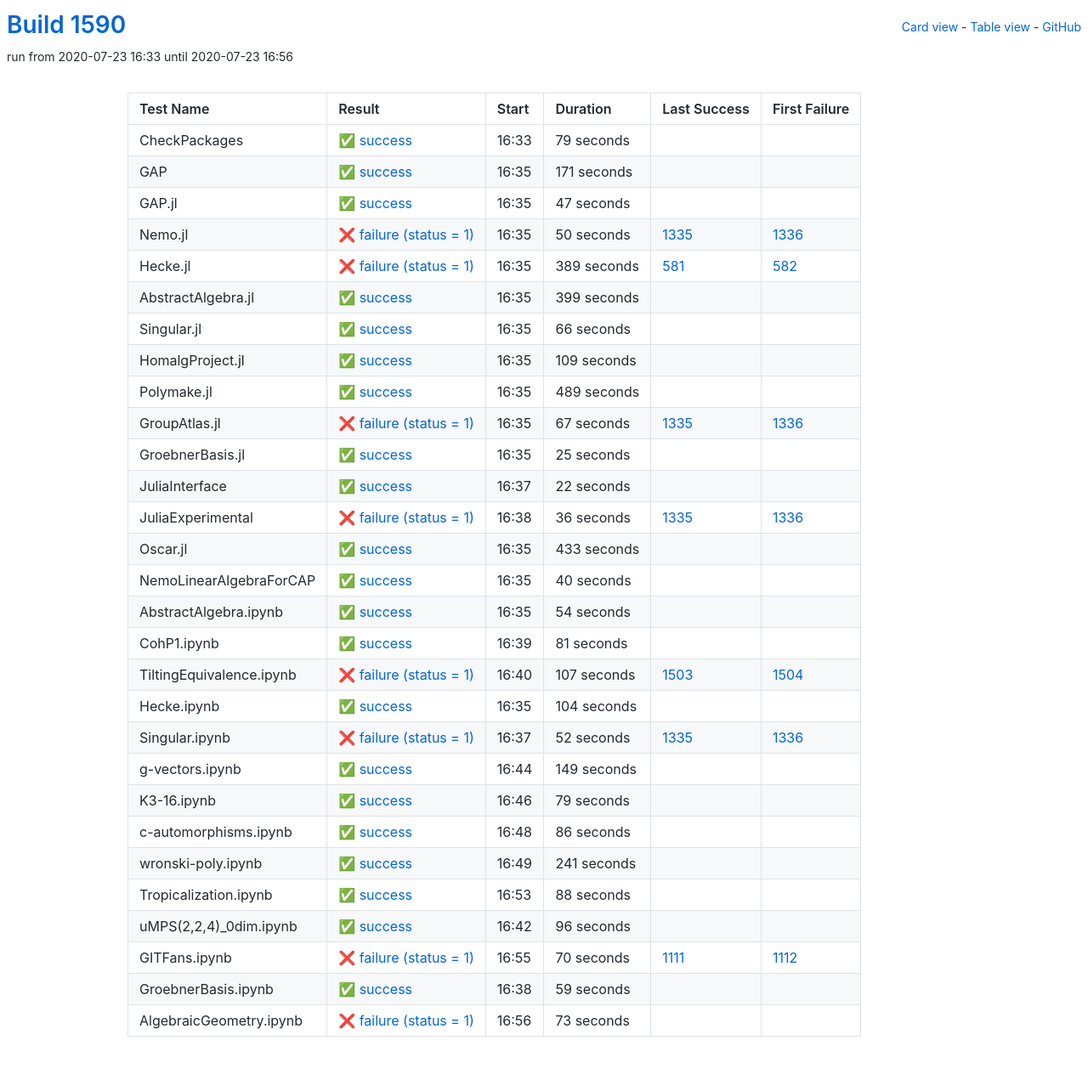
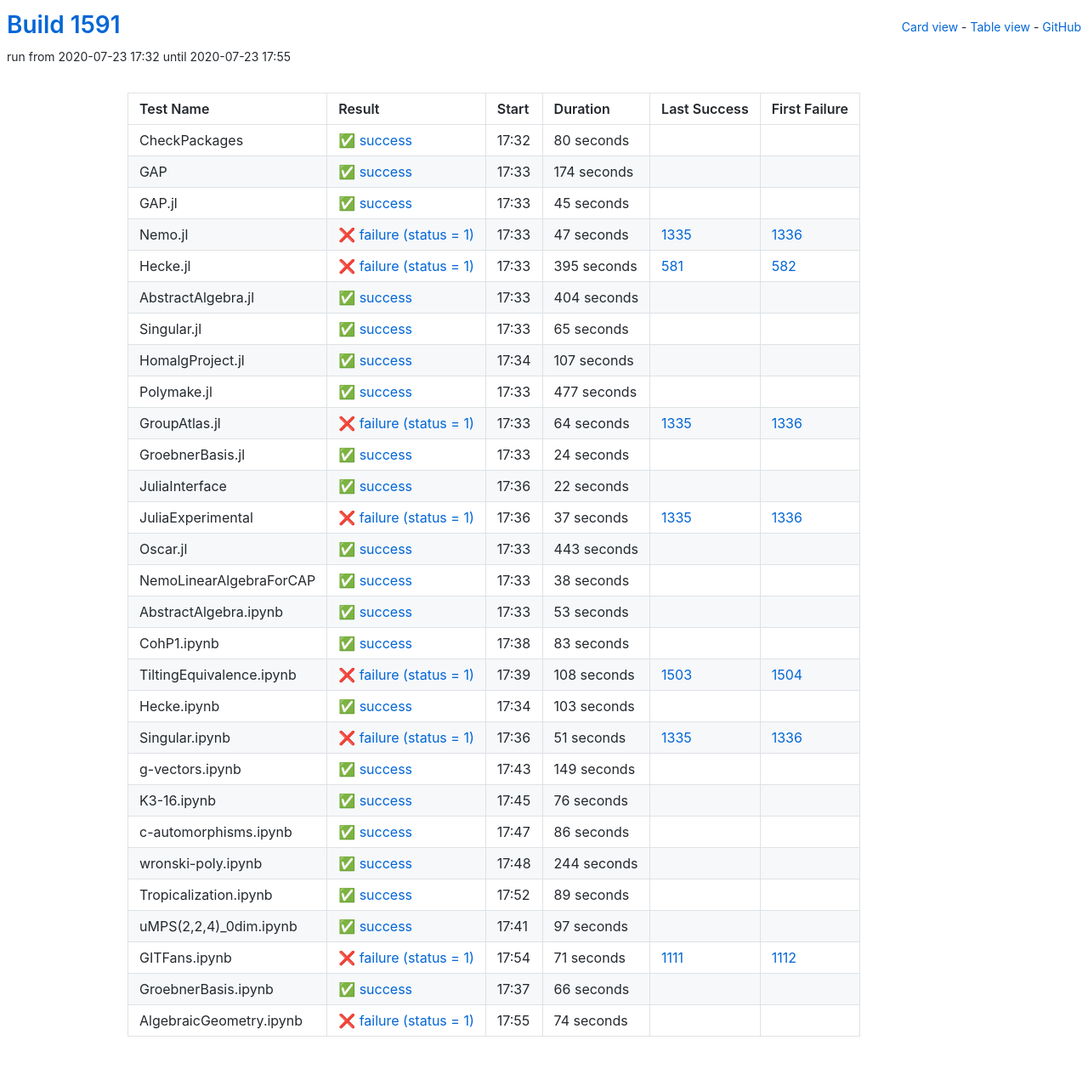
Before and after one commit to oscar-system/oscar-ci-status-1.4, a Jekyll site: the page built from table.html, in a window 1280 px wide. Shown: the whole page at 85% size. Built offline with Jekyll 4.4.1, drawn with Linux system fonts in a browser that asks for light colours.

Commit message:
Build #1591

```diff
--- a/_data/ci.yml
+++ b/_data/ci.yml
@@ -1,6 +1,6 @@
 ---
-build: 1590
-build_url: https://oscarci.mathematik.uni-kl.de/job/oscar-julia-1.4/1590/
+build: 1591
+build_url: https://oscarci.mathematik.uni-kl.de/job/oscar-julia-1.4/1591/
 job: oscar-julia-1.4
 organization: oscar-system
 repo: oscar-ci-status-1.4
@@ -8,140 +8,140 @@ repourl: https://github.com/oscar-system/oscar-ci-status-1.4
 tests:
 - name: CheckPackages
   id: checkpackages
-  log: https://oscarci.mathematik.uni-kl.de/job/oscar-julia-1.4/1590/artifact/logs/build-1590/CheckPackages.log
-  start: 2020-07-23 16:33
+  log: https://oscarci.mathematik.uni-kl.de/job/oscar-julia-1.4/1591/artifact/logs/build-1591/CheckPackages.log
+  start: 2020-07-23 17:32
   success: true
   exitcode: 0
   status: success
-  duration: 79
+  duration: 80
   last_success: false
   last_success_url:
   first_failure: false
   first_failure_url:
 - name: GAP
   id: gap
-  log: https://oscarci.mathematik.uni-kl.de/job/oscar-julia-1.4/1590/artifact/logs/build-1590/GAP.log
-  start: 2020-07-23 16:35
+  log: https://oscarci.mathematik.uni-kl.de/job/oscar-julia-1.4/1591/artifact/logs/build-1591/GAP.log
+  start: 2020-07-23 17:33
   success: true
   exitcode: 0
   status: success
-  duration: 171
+  duration: 174
   last_success: false
   last_success_url:
   first_failure: false
   first_failure_url:
 - name: GAP.jl
   id: gap-jl
-  log: https://oscarci.mathematik.uni-kl.de/job/oscar-julia-1.4/1590/artifact/logs/build-1590/GAP.jl.log
-  start: 2020-07-23 16:35
+  log: https://oscarci.mathematik.uni-kl.de/job/oscar-julia-1.4/1591/artifact/logs/build-1591/GAP.jl.log
+  start: 2020-07-23 17:33
   success: true
   exitcode: 0
   status: success
-  duration: 47
+  duration: 45
   last_success: false
   last_success_url:
   first_failure: false
   first_failure_url:
 - name: Nemo.jl
   id: nemo-jl
-  log: https://oscarci.mathematik.uni-kl.de/job/oscar-julia-1.4/1590/artifact/logs/build-1590/Nemo.jl.log
-  start: 2020-07-23 16:35
+  log: https://oscarci.mathematik.uni-kl.de/job/oscar-julia-1.4/1591/artifact/logs/build-1591/Nemo.jl.log
+  start: 2020-07-23 17:33
   success: false
   exitcode: 1
   status: failure
-  duration: 50
+  duration: 47
   last_success: 1335
   last_success_url: https://oscarci.mathematik.uni-kl.de/job/oscar-julia-1.4/1335/
   first_failure: 1336
   first_failure_url: https://oscarci.mathematik.uni-kl.de/job/oscar-julia-1.4/1336/
 - name: Hecke.jl
   id: hecke-jl
-  log: https://oscarci.mathematik.uni-kl.de/job/oscar-julia-1.4/1590/artifact/logs/build-1590/Hecke.jl.log
-  start: 2020-07-23 16:35
+  log: https://oscarci.mathematik.uni-kl.de/job/oscar-julia-1.4/1591/artifact/logs/build-1591/Hecke.jl.log
+  start: 2020-07-23 17:33
   success: false
   exitcode: 1
   status: failure
-  duration: 389
+  duration: 395
   last_success: 581
   last_success_url: https://oscarci.mathematik.uni-kl.de/job/oscar-julia-1.4/581/
   first_failure: 582
   first_failure_url: https://oscarci.mathematik.uni-kl.de/job/oscar-julia-1.4/582/
 - name: AbstractAlgebra.jl
   id: abstractalgebra-jl
-  log: https://oscarci.mathematik.uni-kl.de/job/oscar-julia-1.4/1590/artifact/logs/build-1590/AbstractAlgebra.jl.log
-  start: 2020-07-23 16:35
+  log: https://oscarci.mathematik.uni-kl.de/job/oscar-julia-1.4/1591/artifact/logs/build-1591/AbstractAlgebra.jl.log
+  start: 2020-07-23 17:33
   success: true
   exitcode: 0
   status: success
-  duration: 399
+  duration: 404
   last_success: false
   last_success_url:
   first_failure: false
   first_failure_url:
 - name: Singular.jl
   id: singular-jl
-  log: https://oscarci.mathematik.uni-kl.de/job/oscar-julia-1.4/1590/artifact/logs/build-1590/Singular.jl.log
-  start: 2020-07-23 16:35
+  log: https://oscarci.mathematik.uni-kl.de/job/oscar-julia-1.4/1591/artifact/logs/build-1591/Singular.jl.log
+  start: 2020-07-23 17:33
   success: true
   exitcode: 0
   status: success
-  duration: 66
+  duration: 65
   last_success: false
   last_success_url:
   first_failure: false
   first_failure_url:
 - name: HomalgProject.jl
   id: homalgproject-jl
-  log: https://oscarci.mathematik.uni-kl.de/job/oscar-julia-1.4/1590/artifact/logs/build-1590/HomalgProject.jl.log
-  start: 2020-07-23 16:35
+  log: https://oscarci.mathematik.uni-kl.de/job/oscar-julia-1.4/1591/artifact/logs/build-1591/HomalgProject.jl.log
+  start: 2020-07-23 17:34
   success: true
   exitcode: 0
   status: success
-  duration: 109
+  duration: 107
   last_success: false
   last_success_url:
   first_failure: false
   first_failure_url:
 - name: Polymake.jl
   id: polymake-jl
-  log: https://oscarci.mathematik.uni-kl.de/job/oscar-julia-1.4/1590/artifact/logs/build-1590/Polymake.jl.log
-  start: 2020-07-23 16:35
+  log: https://oscarci.mathematik.uni-kl.de/job/oscar-julia-1.4/1591/artifact/logs/build-1591/Polymake.jl.log
+  start: 2020-07-23 17:33
   success: true
   exitcode: 0
   status: success
-  duration: 489
+  duration: 477
   last_success: false
   last_success_url:
   first_failure: false
   first_failure_url:
 - name: GroupAtlas.jl
   id: groupatlas-jl
-  log: https://oscarci.mathematik.uni-kl.de/job/oscar-julia-1.4/1590/artifact/logs/build-1590/GroupAtlas.jl.log
-  start: 2020-07-23 16:35
+  log: https://oscarci.mathematik.uni-kl.de/job/oscar-julia-1.4/1591/artifact/logs/build-1591/GroupAtlas.jl.log
+  start: 2020-07-23 17:33
   success: false
   exitcode: 1
   status: failure
-  duration: 67
+  duration: 64
   last_success: 1335
   last_success_url: https://oscarci.mathematik.uni-kl.de/job/oscar-julia-1.4/1335/
   first_failure: 1336
   first_failure_url: https://oscarci.mathematik.uni-kl.de/job/oscar-julia-1.4/1336/
 - name: GroebnerBasis.jl
   id: groebnerbasis-jl
-  log: https://oscarci.mathematik.uni-kl.de/job/oscar-julia-1.4/1590/artifact/logs/build-1590/GroebnerBasis.jl.log
-  start: 2020-07-23 16:35
+  log: https://oscarci.mathematik.uni-kl.de/job/oscar-julia-1.4/1591/artifact/logs/build-1591/GroebnerBasis.jl.log
+  start: 2020-07-23 17:33
   success: true
   exitcode: 0
   status: success
-  duration: 25
+  duration: 24
   last_success: false
   last_success_url:
   first_failure: false
   first_failure_url:
 - name: JuliaInterface
   id: juliainterface
-  log: https://oscarci.mathematik.uni-kl.de/job/oscar-julia-1.4/1590/artifact/logs/build-1590/JuliaInterface.log
-  start: 2020-07-23 16:37
+  log: https://oscarci.mathematik.uni-kl.de/job/oscar-julia-1.4/1591/artifact/logs/build-1591/JuliaInterface.log
+  start: 2020-07-23 17:36
   success: true
   exitcode: 0
   status: success
@@ -152,104 +152,104 @@ tests:
   first_failure_url:
 - name: JuliaExperimental
   id: juliaexperimental
-  log: https://oscarci.mathematik.uni-kl.de/job/oscar-julia-1.4/1590/artifact/logs/build-1590/JuliaExperimental.log
-  start: 2020-07-23 16:38
+  log: https://oscarci.mathematik.uni-kl.de/job/oscar-julia-1.4/1591/artifact/logs/build-1591/JuliaExperimental.log
+  start: 2020-07-23 17:36
   success: false
   exitcode: 1
   status: failure
-  duration: 36
+  duration: 37
   last_success: 1335
   last_success_url: https://oscarci.mathematik.uni-kl.de/job/oscar-julia-1.4/1335/
   first_failure: 1336
   first_failure_url: https://oscarci.mathematik.uni-kl.de/job/oscar-julia-1.4/1336/
 - name: Oscar.jl
   id: oscar-jl
-  log: https://oscarci.mathematik.uni-kl.de/job/oscar-julia-1.4/1590/artifact/logs/build-1590/Oscar.jl.log
-  start: 2020-07-23 16:35
+  log: https://oscarci.mathematik.uni-kl.de/job/oscar-julia-1.4/1591/artifact/logs/build-1591/Oscar.jl.log
+  start: 2020-07-23 17:33
   success: true
   exitcode: 0
   status: success
-  duration: 433
+  duration: 443
   last_success: false
   last_success_url:
   first_failure: false
   first_failure_url:
 - name: NemoLinearAlgebraForCAP
   id: nemolinearalgebraforcap
-  log: https://oscarci.mathematik.uni-kl.de/job/oscar-julia-1.4/1590/artifact/logs/build-1590/NemoLinearAlgebraForCAP.log
-  start: 2020-07-23 16:35
+  log: https://oscarci.mathematik.uni-kl.de/job/oscar-julia-1.4/1591/artifact/logs/build-1591/NemoLinearAlgebraForCAP.log
+  start: 2020-07-23 17:33
   success: true
   exitcode: 0
   status: success
-  duration: 40
+  duration: 38
   last_success: false
   last_success_url:
   first_failure: false
   first_failure_url:
 - name: AbstractAlgebra.ipynb
   id: abstractalgebra-ipynb
-  log: https://oscarci.mathematik.uni-kl.de/job/oscar-julia-1.4/1590/artifact/logs/build-1590/AbstractAlgebra.ipynb.log
-  start: 2020-07-23 16:35
+  log: https://oscarci.mathematik.uni-kl.de/job/oscar-julia-1.4/1591/artifact/logs/build-1591/AbstractAlgebra.ipynb.log
+  start: 2020-07-23 17:33
   success: true
   exitcode: 0
   status: success
-  duration: 54
+  duration: 53
   last_success: false
   last_success_url:
   first_failure: false
   first_failure_url:
 - name: CohP1.ipynb
   id: cohp1-ipynb
-  log: https://oscarci.mathematik.uni-kl.de/job/oscar-julia-1.4/1590/artifact/logs/build-1590/CohP1.ipynb.log
-  start: 2020-07-23 16:39
+  log: https://oscarci.mathematik.uni-kl.de/job/oscar-julia-1.4/1591/artifact/logs/build-1591/CohP1.ipynb.log
+  start: 2020-07-23 17:38
   success: true
   exitcode: 0
   status: success
-  duration: 81
+  duration: 83
   last_success: false
   last_success_url:
   first_failure: false
   first_failure_url:
 - name: TiltingEquivalence.ipynb
   id: tiltingequivalence-ipynb
-  log: https://oscarci.mathematik.uni-kl.de/job/oscar-julia-1.4/1590/artifact/logs/build-1590/TiltingEquivalence.ipynb.log
-  start: 2020-07-23 16:40
+  log: https://oscarci.mathematik.uni-kl.de/job/oscar-julia-1.4/1591/artifact/logs/build-1591/TiltingEquivalence.ipynb.log
+  start: 2020-07-23 17:39
   success: false
   exitcode: 1
   status: failure
-  duration: 107
+  duration: 108
   last_success: 1503
   last_success_url: https://oscarci.mathematik.uni-kl.de/job/oscar-julia-1.4/1503/
   first_failure: 1504
   first_failure_url: https://oscarci.mathematik.uni-kl.de/job/oscar-julia-1.4/1504/
 - name: Hecke.ipynb
   id: hecke-ipynb
-  log: https://oscarci.mathematik.uni-kl.de/job/oscar-julia-1.4/1590/artifact/logs/build-1590/Hecke.ipynb.log
-  start: 2020-07-23 16:35
+  log: https://oscarci.mathematik.uni-kl.de/job/oscar-julia-1.4/1591/artifact/logs/build-1591/Hecke.ipynb.log
+  start: 2020-07-23 17:34
   success: true
   exitcode: 0
   status: success
-  duration: 104
+  duration: 103
   last_success: false
   last_success_url:
   first_failure: false
   first_failure_url:
 - name: Singular.ipynb
   id: singular-ipynb
-  log: https://oscarci.mathematik.uni-kl.de/job/oscar-julia-1.4/1590/artifact/logs/build-1590/Singular.ipynb.log
-  start: 2020-07-23 16:37
+  log: https://oscarci.mathematik.uni-kl.de/job/oscar-julia-1.4/1591/artifact/logs/build-1591/Singular.ipynb.log
+  start: 2020-07-23 17:36
   success: false
   exitcode: 1
   status: failure
-  duration: 52
+  duration: 51
   last_success: 1335
   last_success_url: https://oscarci.mathematik.uni-kl.de/job/oscar-julia-1.4/1335/
   first_failure: 1336
   first_failure_url: https://oscarci.mathematik.uni-kl.de/job/oscar-julia-1.4/1336/
 - name: g-vectors.ipynb
   id: g-vectors-ipynb
-  log: https://oscarci.mathematik.uni-kl.de/job/oscar-julia-1.4/1590/artifact/logs/build-1590/g-vectors.ipynb.log
-  start: 2020-07-23 16:44
+  log: https://oscarci.mathematik.uni-kl.de/job/oscar-julia-1.4/1591/artifact/logs/build-1591/g-vectors.ipynb.log
+  start: 2020-07-23 17:43
   success: true
   exitcode: 0
   status: success
@@ -260,20 +260,20 @@ tests:
   first_failure_url:
 - name: K3-16.ipynb
   id: k3-16-ipynb
-  log: https://oscarci.mathematik.uni-kl.de/job/oscar-julia-1.4/1590/artifact/logs/build-1590/K3-16.ipynb.log
-  start: 2020-07-23 16:46
+  log: https://oscarci.mathematik.uni-kl.de/job/oscar-julia-1.4/1591/artifact/logs/build-1591/K3-16.ipynb.log
+  start: 2020-07-23 17:45
   success: true
   exitcode: 0
   status: success
-  duration: 79
+  duration: 76
   last_success: false
   last_success_url:
   first_failure: false
   first_failure_url:
 - name: c-automorphisms.ipynb
   id: c-automorphisms-ipynb
-  log: https://oscarci.mathematik.uni-kl.de/job/oscar-julia-1.4/1590/artifact/logs/build-1590/c-automorphisms.ipynb.log
-  start: 2020-07-23 16:48
+  log: https://oscarci.mathematik.uni-kl.de/job/oscar-julia-1.4/1591/artifact/logs/build-1591/c-automorphisms.ipynb.log
+  start: 2020-07-23 17:47
   success: true
   exitcode: 0
   status: success
@@ -284,72 +284,72 @@ tests:
   first_failure_url:
 - name: wronski-poly.ipynb
   id: wronski-poly-ipynb
-  log: https://oscarci.mathematik.uni-kl.de/job/oscar-julia-1.4/1590/artifact/logs/build-1590/wronski-poly.ipynb.log
-  start: 2020-07-23 16:49
+  log: https://oscarci.mathematik.uni-kl.de/job/oscar-julia-1.4/1591/artifact/logs/build-1591/wronski-poly.ipynb.log
+  start: 2020-07-23 17:48
   success: true
   exitcode: 0
   status: success
-  duration: 241
+  duration: 244
   last_success: false
   last_success_url:
   first_failure: false
   first_failure_url:
 - name: Tropicalization.ipynb
   id: tropicalization-ipynb
-  log: https://oscarci.mathematik.uni-kl.de/job/oscar-julia-1.4/1590/artifact/logs/build-1590/Tropicalization.ipynb.log
-  start: 2020-07-23 16:53
+  log: https://oscarci.mathematik.uni-kl.de/job/oscar-julia-1.4/1591/artifact/logs/build-1591/Tropicalization.ipynb.log
+  start: 2020-07-23 17:52
   success: true
   exitcode: 0
   status: success
-  duration: 88
+  duration: 89
   last_success: false
   last_success_url:
   first_failure: false
   first_failure_url:
 - name: uMPS(2,2,4)_0dim.ipynb
   id: umps-2-2-4-0dim-ipynb
-  log: https://oscarci.mathematik.uni-kl.de/job/oscar-julia-1.4/1590/artifact/logs/build-1590/uMPS-2-2-4-_0dim.ipynb.log
-  start: 2020-07-23 16:42
+  log: https://oscarci.mathematik.uni-kl.de/job/oscar-julia-1.4/1591/artifact/logs/build-1591/uMPS-2-2-4-_0dim.ipynb.log
+  start: 2020-07-23 17:41
   success: true
   exitcode: 0
   status: success
-  duration: 96
+  duration: 97
   last_success: false
   last_success_url:
   first_failure: false
   first_failure_url:
 - name: GITFans.ipynb
   id: gitfans-ipynb
-  log: https://oscarci.mathematik.uni-kl.de/job/oscar-julia-1.4/1590/artifact/logs/build-1590/GITFans.ipynb.log
-  start: 2020-07-23 16:55
+  log: https://oscarci.mathematik.uni-kl.de/job/oscar-julia-1.4/1591/artifact/logs/build-1591/GITFans.ipynb.log
+  start: 2020-07-23 17:54
   success: false
   exitcode: 1
   status: failure
-  duration: 70
+  duration: 71
   last_success: 1111
   last_success_url: https://oscarci.mathematik.uni-kl.de/job/oscar-julia-1.4/1111/
   first_failure: 1112
   first_failure_url: https://oscarci.mathematik.uni-kl.de/job/oscar-julia-1.4/1112/
 - name: GroebnerBasis.ipynb
   id: groebnerbasis-ipynb
-  log: https://oscarci.mathematik.uni-kl.de/job/oscar-julia-1.4/1590/artifact/logs/build-1590/GroebnerBasis.ipynb.log
-  start: 2020-07-23 16:38
+  log: https://oscarci.mathematik.uni-kl.de/job/oscar-julia-1.4/1591/artifact/logs/build-1591/GroebnerBasis.ipynb.log
+  start: 2020-07-23 17:37
   success: true
   exitcode: 0
   status: success
-  duration: 59
+  duration: 66
   last_success: false
   last_success_url:
   first_failure: false
   first_failure_url:
 - name: AlgebraicGeometry.ipynb
   id: algebraicgeometry-ipynb
-  log: https://oscarci.mathematik.uni-kl.de/job/oscar-julia-1.4/1590/artifact/logs/build-1590/AlgebraicGeometry.ipynb.log
-  start: 2020-07-23 16:56
+  log: https://oscarci.mathematik.uni-kl.de/job/oscar-julia-1.4/1591/artifact/logs/build-1591/AlgebraicGeometry.ipynb.log
+  start: 2020-07-23 17:55
   success: false
   exitcode: 1
   status: failure
-  duration: 73
+  duration: 74
   last_success: false
   last_success_url:
   first_failure: false
```
Also changed, not shown: README.md.
